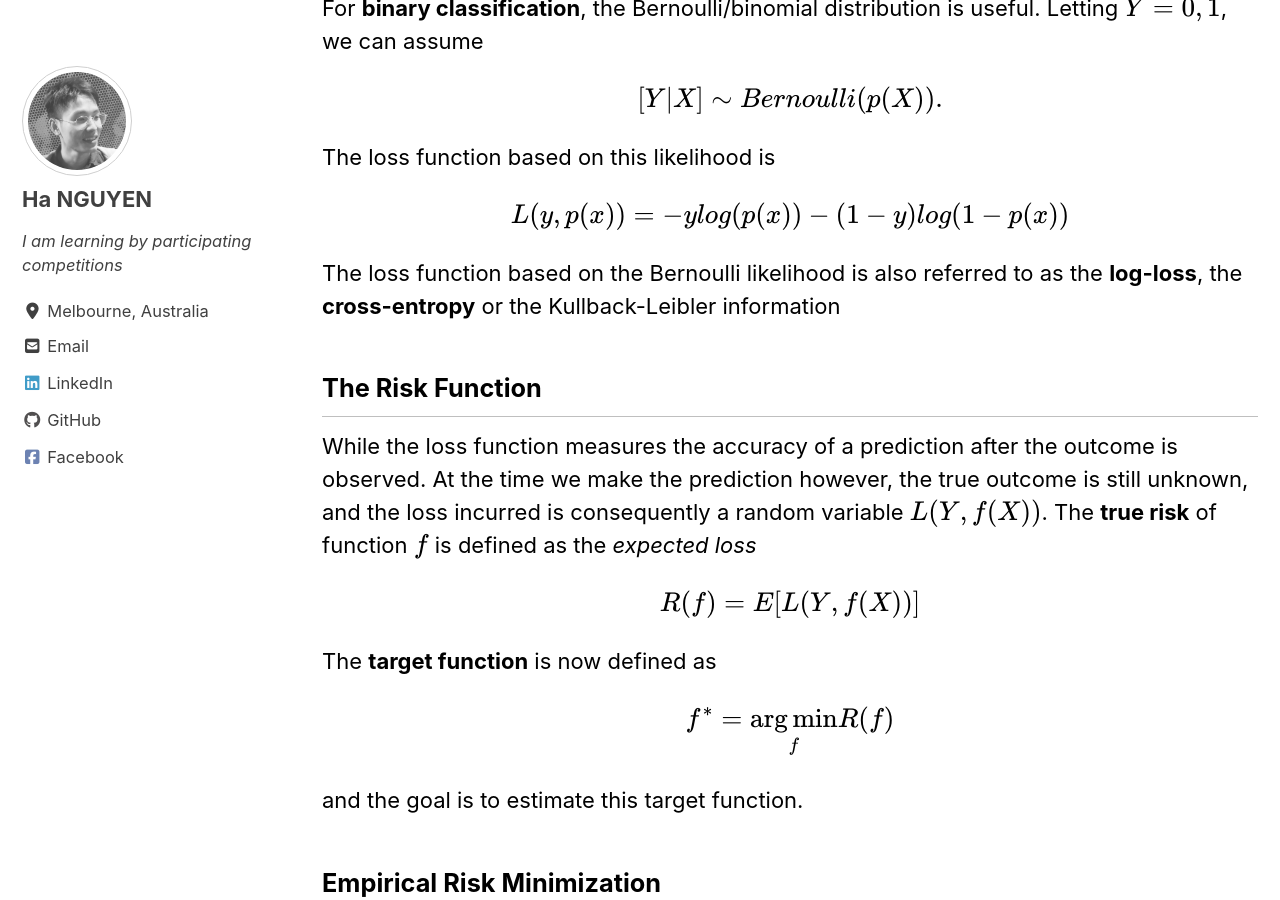
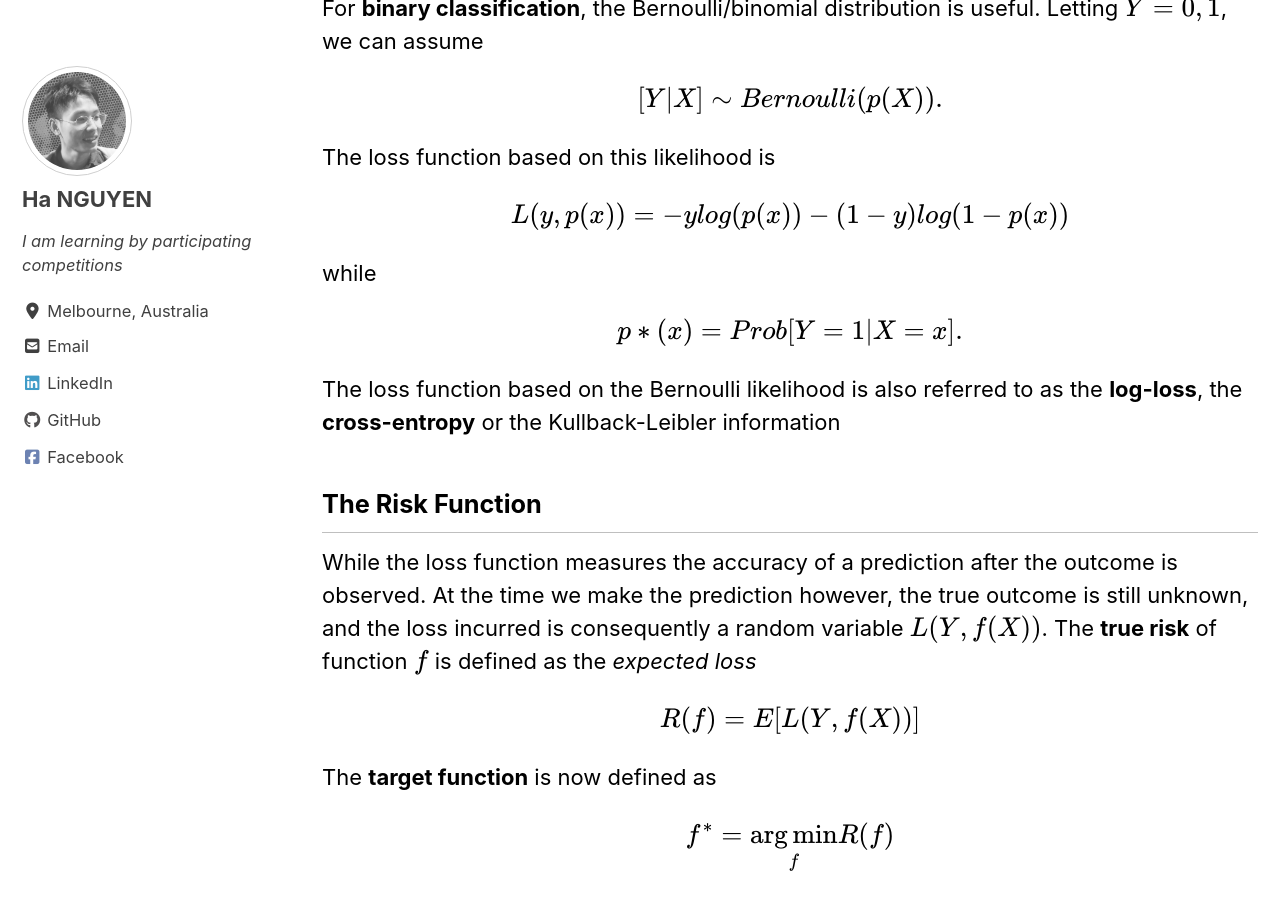
Before and after one commit to datasciblog/datasciblog.github.io, a Jekyll site: the page built from _posts/2020-02-26-tree-boosting-03.md, in a window 1280 px wide and 900 px high, scrolled down 2266 px. Built offline with Jekyll 4.4.1, drawn with Linux system fonts in a browser that asks for light colours; cached includes are drawn as plain includes; nearby versions of some CDN libraries; formulas are drawn with MathJax 3.

Commit message:
Update 2020-02-26-tree-boosting-03.md

```diff
--- a/_posts/2020-02-26-tree-boosting-03.md
+++ b/_posts/2020-02-26-tree-boosting-03.md
@@ -62,6 +62,10 @@ The loss function based on this likelihood is
 
 $$L(y, p(x)) = −y log(p(x)) − (1 − y) log(1 − p(x))$$
 
+while
+
+$$p∗(x) = Prob[Y = 1|X = x].$$
+
 The loss function based on the Bernoulli likelihood is also referred to as the **log-loss**, the **cross-entropy** or the Kullback-Leibler information
 
 ## The Risk Function
```
